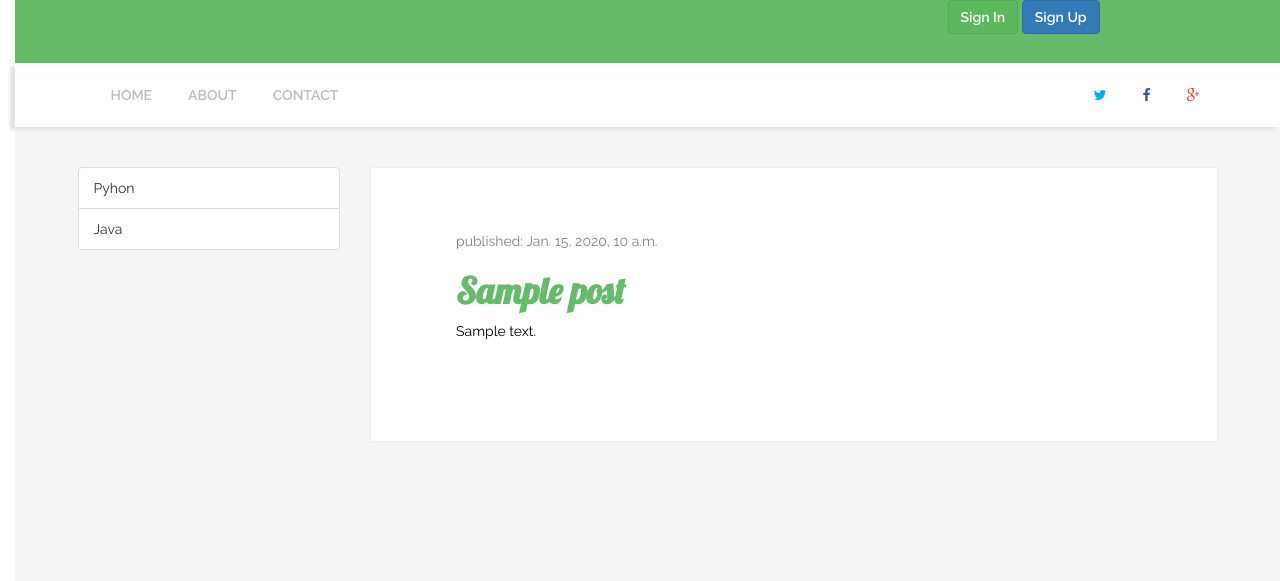
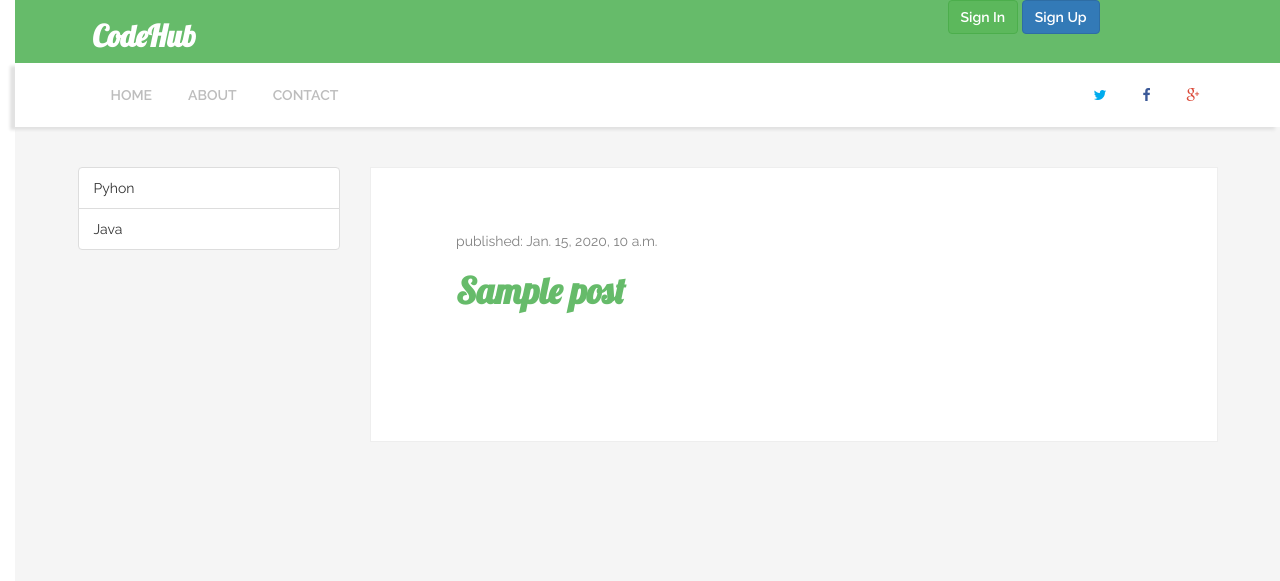
Before and after one commit to rolky/Codehub, a Django app: page / in a window 1280 px wide. Shown: the top 581 px of the page. Run offline with Django 3.2, Linux system fonts and the light colour scheme; tables that the repository leaves empty hold one stand-in row (values such as "Sample post"); some libraries are stand-ins or nearby versions.

Commit message:
changed codehub color

```diff
--- a/blog/static/blog/css/post.css
+++ b/blog/static/blog/css/post.css
@@ -21,7 +21,7 @@ width: 100%;
 
 .post {
 margin-bottom: 70px;
-color : #000000;
+color : #0000;
 }
 .post h1 a, .post h1 a:visited {
 color:  #66bb6a;
--- a/blog/templates/blog/_header.html
+++ b/blog/templates/blog/_header.html
@@ -3,7 +3,7 @@
         <div class="header-top">
             <div class="container">
                 <div class="col-md-9 col-sm-7 xs-view">
-                    <a href="#"><h2 class="logo">CodeHub</h2></a>
+                    <a href="#"><h2 class="logo" style="color:#fff">CodeHub</h2></a>
                 </div>
                 <div class="col-md-3 col-sm-5 xs-view-right">
                     <div class="search-section center-block">
```
Also changed, not shown: blog/templates/blog/edit.html (added).
